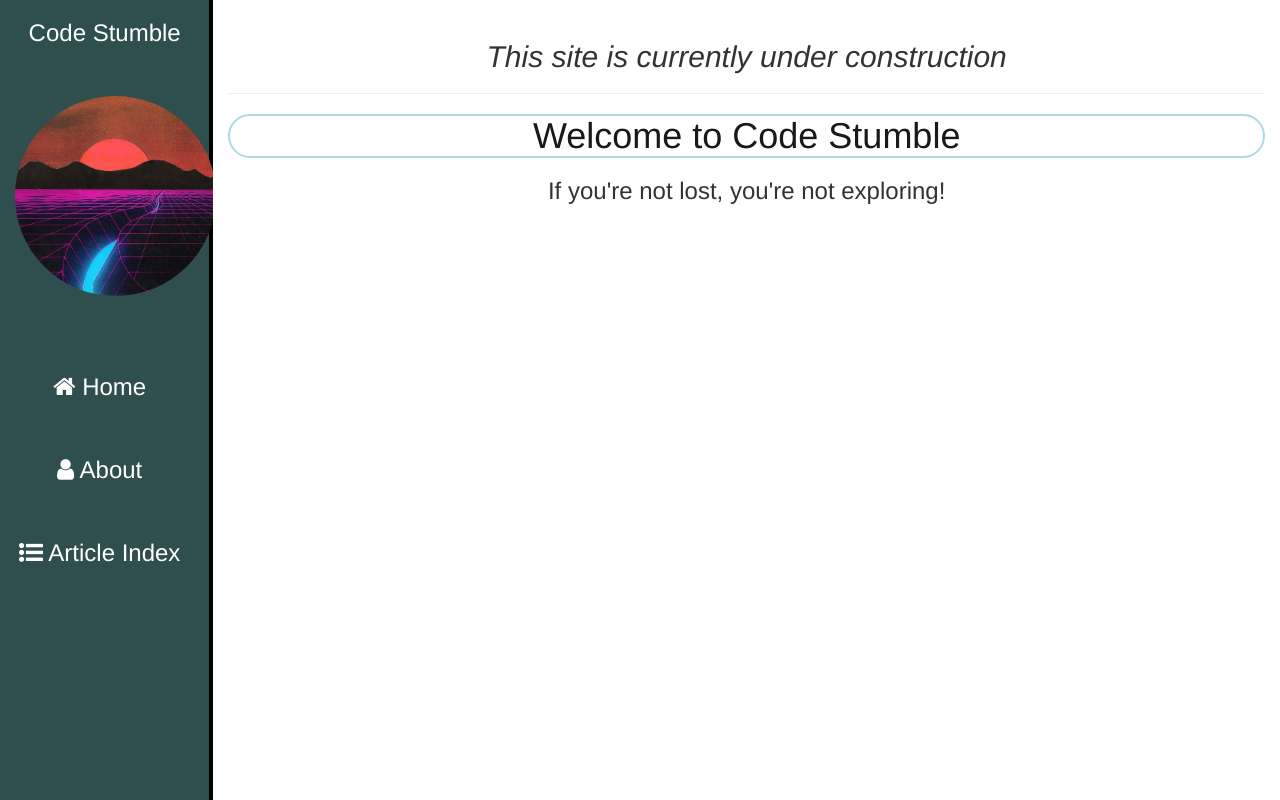
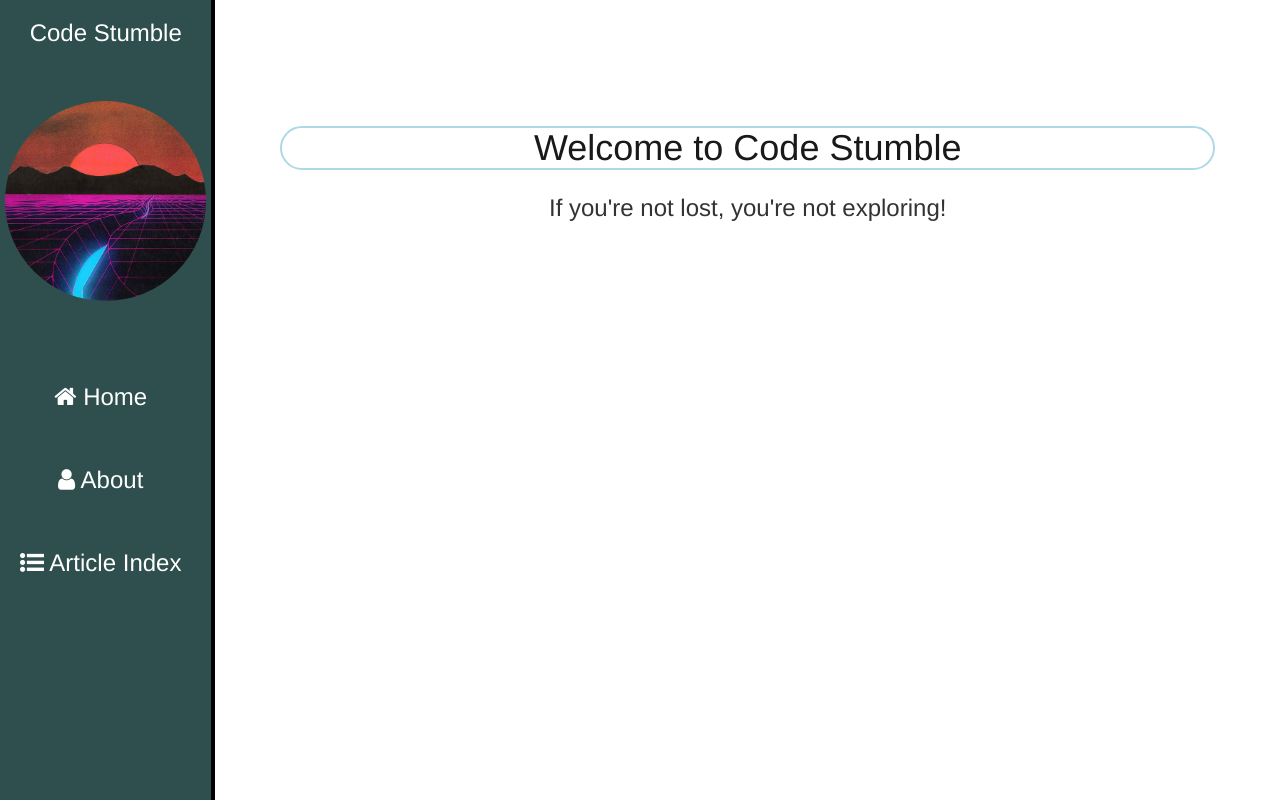
Before and after one commit to no-trbl-2-u/CodeStumble, a React app: page / in a window 1280 px wide. Built offline with nearby package versions, Linux system fonts and the light colour scheme.

Commit message:
Took out some <br>s, made App-header, and sideNav links now whole span

```diff
--- a/src/App/App.css
+++ b/src/App/App.css
@@ -19,7 +19,10 @@
   .float {
     visibility: visible;
   }
-}
+
+  .App-header {
+    visibility: visible;
+  }}
 
 @media screen and (max-width: 750px) and (max-height: 450px) {
   .sideNavBlock {
@@ -32,4 +35,8 @@
   .float {
     visibility: visible;
   }
+
+  .App-header {
+    visibility: visible;
+  }
 }
--- a/src/components/content/About/About.js
+++ b/src/components/content/About/About.js
@@ -1,9 +1,15 @@
 import React, { Component } from 'react';
+import './about.css';
 
+
+/* TODO:
+        -> Write a little about who I am and what this site is for
+        -> Create a route to include a demos/projects section
+*/
 class About extends Component {
   render() {
     return (
-      <div>
+      <div className="About-container">
         <h1>This will be the About page</h1>
       </div>
     )
--- /dev/null
+++ b/src/components/content/About/about.css
@@ -0,0 +1,3 @@
+.About-container {
+  margin: 15px;
+}
--- a/src/components/content/ArticleIndex/ArticleIndex.js
+++ b/src/components/content/ArticleIndex/ArticleIndex.js
@@ -15,7 +15,7 @@ class ArticleIndex extends Component{
 
   render() {
     return (
-      <div>
+      <div className="ArticleIndex-container">
         <h2>All The Articles</h2>
         <ul className='articleLinks'>
           {this.state.articles.map((ea, index) => {
--- a/src/components/content/ArticleIndex/articleIndex.css
+++ b/src/components/content/ArticleIndex/articleIndex.css
@@ -1,3 +1,11 @@
 .articleLinks {
   font-size: 24px;
 }
+
+.articleLinks {
+  text-decoration: blue;
+}
+
+.ArticleIndex-container {
+  margin: 15px;
+}
--- a/src/components/content/Content.js
+++ b/src/components/content/Content.js
@@ -1,5 +1,6 @@
 // Import Libraries
 import React, { Component } from 'react';
+import { Link } from '@reach/router'
 
 // Import css file for content component
 import './content.css'
@@ -9,12 +10,16 @@ class Content extends Component {
   render () {
     return (
       // TODO -> Fix bootstrap classes for Content & NavBar
-      <div className = "content col-sm-8 col-md-9 col-lg-10">
+      <div className = "content-container">
 
         {/* TODO -> Replace w/ Header component */}
-        <br />
-        <h2 id="construction"><i>This site is currently under construction</i> </h2>
-        <hr />
+        <header>
+          <Link to="/">
+            <h2 className="App-header">
+              <i>Code Stumble</i>
+            </h2>
+          </Link>
+        </header>
 
         {/* Render all children Components! */}
         {this.props.children}
--- a/src/components/content/Home/Home.js
+++ b/src/components/content/Home/Home.js
@@ -6,7 +6,7 @@ import './home.css';
 class Home extends Component {
   render () {
     return (
-      <div>
+      <div className="Home-container">
         <h1 id="welcome_banner">Welcome to Code Stumble</h1>
         <h3 align="center"> If you're not lost, you're not exploring! </h3>
         {/* <Shape /> */}
--- a/src/components/content/Home/home.css
+++ b/src/components/content/Home/home.css
@@ -1,7 +1,13 @@
+.Home-container {
+  margin: 15px;
+}
+
 #welcome_banner {
   text-align: center;
   border: 2px solid #add8e6;
   border-radius: 25px;
+  margin: 50px;
+  margin-bottom: 25px;
 
   animation: fadeIn 8s;
 }
--- a/src/components/content/content.css
+++ b/src/components/content/content.css
@@ -1,11 +1,27 @@
-.content {
+.content-container{
   height: 100%;
   background-color: white;
   margin: auto;
   overflow: scroll;
 }
 
-#construction {
+.App-header {
   text-align: center;
-  /* background-color: lightblue; */
+  background-color: #2F4F4F;
+  color: azure;
+
+  margin:0px;
+  padding: 20px;
+
+  border-bottom: 3px solid black;
+  visibility: hidden;
 }
+
+.content-container header a:link {
+  color: white;
+  text-decoration: none;
+}
+
+.content-container header a:visited {
+  color: white;
+}
--- a/src/components/sideNav/SideNav.js
+++ b/src/components/sideNav/SideNav.js
@@ -3,11 +3,10 @@ import { Link } from '@reach/router';
 import portImg from './images/Retro landscape.jpg';
 import './sideNav.css'
 
-
 class SideNav extends Component {
   render () {
     return (
-      <div className = "sideNavBlock col-sm-4 col-md-3 col- col-lg-2">
+      <div className = "sideNavBlock">
         <h3> Code Stumble </h3> <br /> <br />
         <SideNavIMG /> <br /> <br /> <br />
         <SideNavLinks />
@@ -15,6 +14,7 @@ class SideNav extends Component {
     )
   }
 }
+
 
 // Porfolio image (retro sunset)
 const SideNavIMG = () => (
@@ -29,24 +29,37 @@ const SideNavIMG = () => (
   </div>
 )
 
-// Simple functional component to wrap all the links
-const SideNavLinks = () => (
+
+class SideNavLinks extends Component {
+  render() {
+    return (
       <div className="linkBox">
         <ul>
+
+          <Link to="/">
             <li>
               <i className="fa fa-home my-float"></i>
-        <Link to="/"> Home</Link>
-      </li><br />
+              <span> Home</span>
+            </li>
+          </Link> <br />
+
+          <Link to="about">
             <li>
               <i className="fa fa-user my-float"></i>
-        <Link to="about"> About</Link>
-      </li><br />
+              <span> About</span>
+            </li>
+          </Link> <br />
+
+          <Link to="article">
             <li>
               <i className="fa fa-list-ul my-float"></i>
-        <Link to="article"> Article Index</Link>
-      </li><br />
+              <span> Article Index</span>
+            </li> <br />
+          </Link>
         </ul>
       </div>
     )
+  }
+}
 
 export default SideNav;
--- a/src/components/sideNav/sideNav.css
+++ b/src/components/sideNav/sideNav.css
@@ -13,6 +13,7 @@
 .portfolioImg {
   /* width: 100%; */
   height: 200px;
+  margin: 5px;
 }
 
 .linkBox {
@@ -23,6 +24,11 @@
 .linkBox ul {
   list-style-type: none;
 }
+/*
+.linkBox li span {
+  width: 100%;
+  background-color:black;
+} */
 
 .linkBox ul li:hover{
   border: 2px solid white;
```
Also changed, not shown: 2 other files (tests, documents, lock files or other folders). Lines whose indentation alone changed are shown as unchanged.
